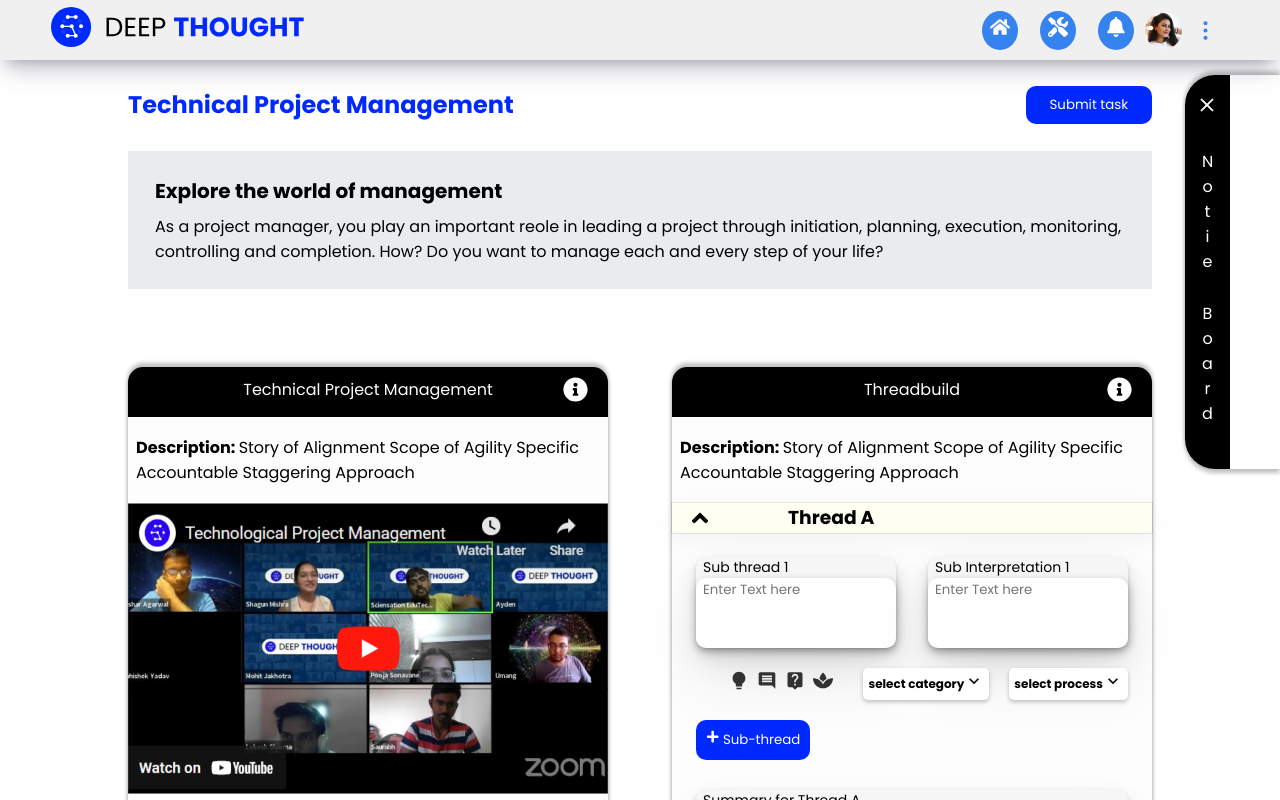
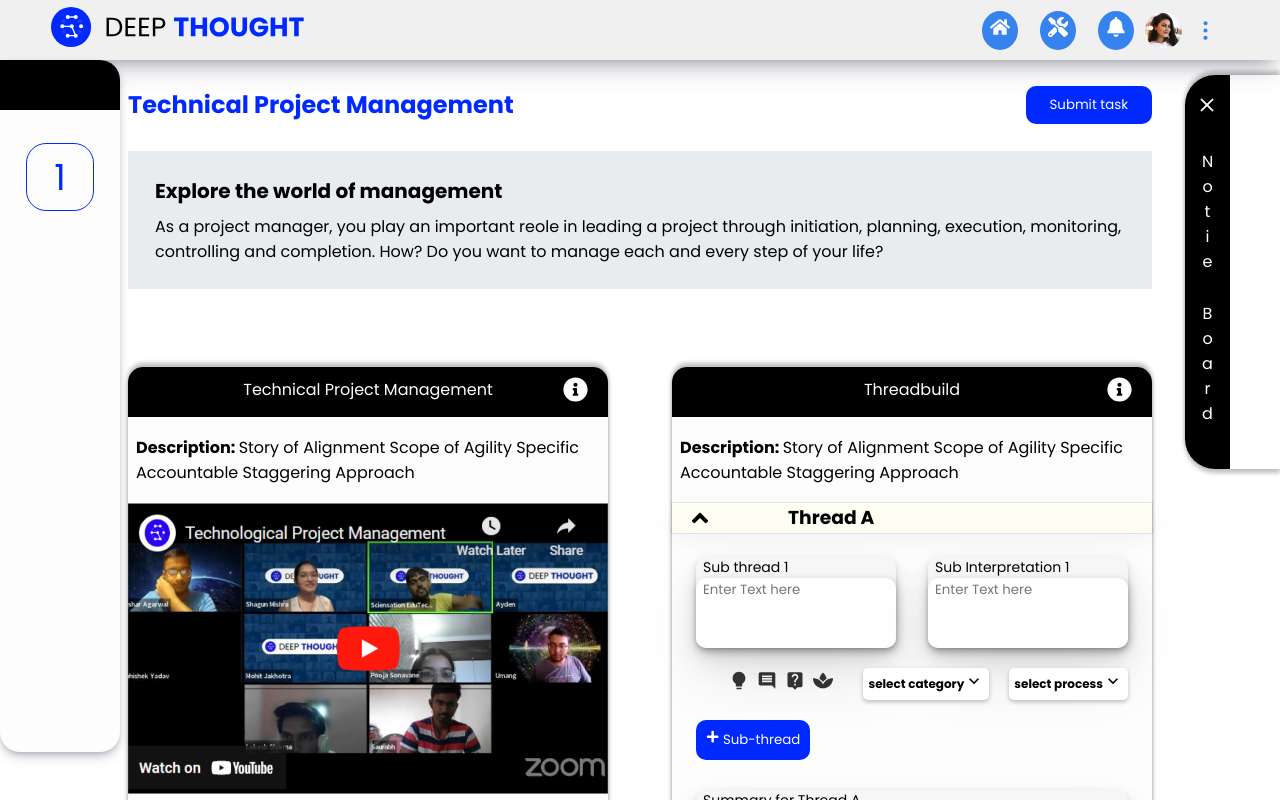
Before and after one commit to Azharul-Raj/DT-frontend, a React (Vite) app: page / in a window 1280 px wide. Shown: the top 800 px of the page. Built offline with nearby package versions, Linux system fonts and the light colour scheme.

Commit message:
left float card added

```diff
--- a/src/compontnts/LeftFloat/LeftFloat.css
+++ b/src/compontnts/LeftFloat/LeftFloat.css
@@ -0,0 +1,78 @@
+.left-float-container {
+  position: absolute;
+}
+.left-float-card {
+  width: 120px;
+  height: 692px;
+  background: #fdfdfd;
+  box-shadow: rgba(50, 50, 93, 0.25) 0px 6px 12px -2px,
+    rgba(0, 0, 0, 0.3) 0px 3px 7px -3px;
+  border-radius: 0px 20px 20px 20px;
+}
+.left-float-top {
+  width: 120px;
+  height: 50px;
+  background: #000000;
+  border-radius: 0px 20px 0px 0px;
+}
+.left-float-title {
+  display: flex;
+  justify-content: start;
+  color: white;
+  padding-left: 18px;
+}
+.number-div {
+  display: flex;
+  justify-content: center;
+  align-items: center;
+  width: 68px;
+  height: 68px;
+  left: 32px;
+  top: 166px;
+  border: 1px solid #0029ff;
+  border-radius: 20px;
+}
+.number-container {
+  margin-top: 33px;
+  display: flex;
+  justify-content: center;
+  align-items: center;
+}
+.number {
+  font-size: 36px;
+  color: #0029ff;
+}
+/* on open css */
+.active-card {
+  transition: all;
+  width: 392px;
+  height: 692px;
+  background: #fdfdfd;
+  box-shadow: rgba(50, 50, 93, 0.25) 0px 6px 12px -2px,
+    rgba(0, 0, 0, 0.3) 0px 3px 7px -3px;
+  border-radius: 0px 20px 20px 20px;
+  z-index: 100;
+  position: sticky;
+}
+.active-top{
+    display: flex;
+    justify-content: start;
+    align-items: center;
+    width: 392px;
+    height: 50px;
+    background: #000000;
+    border-radius: 0px 20px 0px 0px;
+}
+.active-text-container{
+    display: flex;
+    align-items: center;
+    justify-content: start;
+    flex-direction: column;
+}
+.list-title{
+    font-weight: 600;
+font-size: 16px;
+line-height: 24px;
+margin: 20px 0 20px 15px;
+
+}
--- a/src/compontnts/LeftFloat/LeftFloat.tsx
+++ b/src/compontnts/LeftFloat/LeftFloat.tsx
@@ -1,10 +1,38 @@
-import React from 'react'
+import React, { useState } from 'react'
 import "./LeftFloat.css"
 
 export default function LeftFloat() {
-  return (
-    <div className='left-float'>
+    const [open, setOpen] = useState(false);
+    return (
+        <div className='left-float'>
+            <div onClick={() => setOpen(!open)} className={"left-float-container"}>
+                <div className={`${open ? "active-card" : "left-float-card"}`}>
+                    <div className={`${open ? "active-top" : "left-float-top"}`}>
+                        {open && <h4 className='left-float-title'>Journey Board</h4>}
+                        {/* black top div */}
+                    </div>
+                    {
+                        !open ? <div className="number-container">
+                            <div className="number-div">
+                                <p className='number'>1</p>
+                            </div>
 
-    </div>
-  )
+                        </div>
+                            :
+                            <div className="active-text-container">
+                                <li className='list-title'>Explore the world of management</li>
+                                <div className="">
+                                    <li>    Technical Project Management
+                                    </li>
+                                    <li>Threadbuild</li>
+                                    <li>Structure your pointers</li>
+                                    <li>4SA Method</li>
+                                </div>
+                            </div>
+                    }
+
+                </div>
+            </div>
+        </div>
+    )
 }
```
